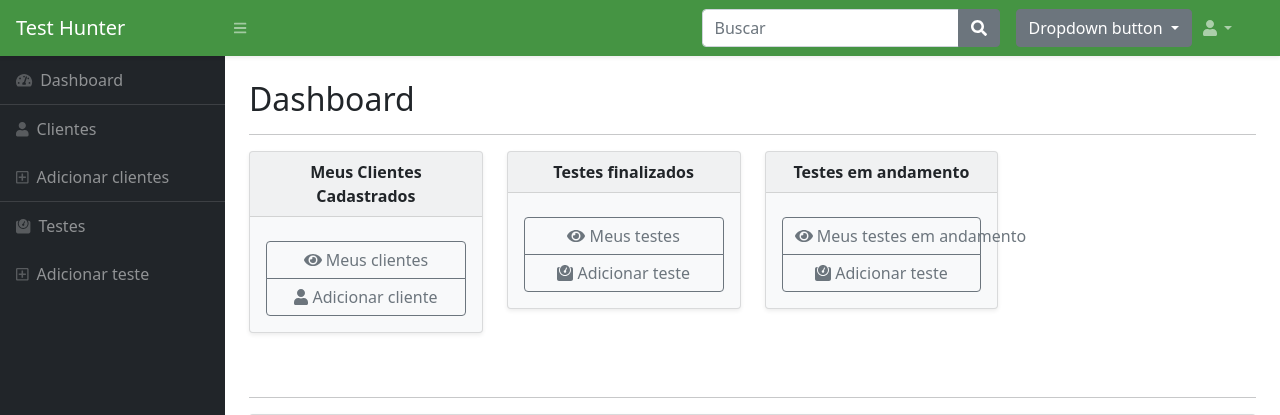
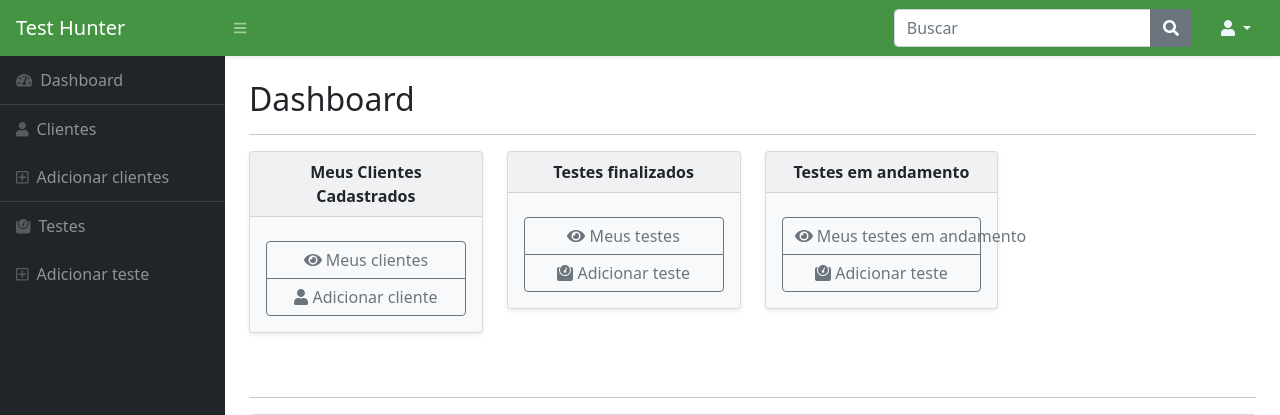
Before and after one commit to Hillerr/TestHunter, a Django app: page / in a window 1280 px wide. Shown: the top 415 px of the page. Run offline with Django 3.2, Linux system fonts and the light colour scheme; some libraries are stand-ins or nearby versions.

Commit message:
Frontend improvements

```diff
--- a/templates/base.html
+++ b/templates/base.html
@@ -13,9 +13,14 @@
         integrity="sha256-/xUj+3OJU5yExlq6GSYGSHk7tPXikynS7ogEvDej/m4=" crossorigin="anonymous"></script>
     <link rel="stylesheet" type="text/css" href="https://cdn.datatables.net/v/dt/dt-1.10.25/datatables.min.css" />
 
-    <link rel="stylesheet" href="https://maxcdn.bootstrapcdn.com/bootstrap/4.0.0/css/bootstrap.min.css" integrity="sha384-Gn5384xqQ1aoWXA+058RXPxPg6fy4IWvTNh0E263XmFcJlSAwiGgFAW/dAiS6JXm" crossorigin="anonymous">
-    <script src="https://maxcdn.bootstrapcdn.com/bootstrap/4.0.0/js/bootstrap.min.js" integrity="sha384-JZR6Spejh4U02d8jOt6vLEHfe/JQGiRRSQQxSfFWpi1MquVdAyjUar5+76PVCmYl" crossorigin="anonymous"></script>
-    <script src="https://cdnjs.cloudflare.com/ajax/libs/popper.js/1.12.9/umd/popper.min.js" integrity="sha384-ApNbgh9B+Y1QKtv3Rn7W3mgPxhU9K/ScQsAP7hUibX39j7fakFPskvXusvfa0b4Q" crossorigin="anonymous"></script>
+    <link rel="stylesheet" href="https://maxcdn.bootstrapcdn.com/bootstrap/4.0.0/css/bootstrap.min.css"
+        integrity="sha384-Gn5384xqQ1aoWXA+058RXPxPg6fy4IWvTNh0E263XmFcJlSAwiGgFAW/dAiS6JXm" crossorigin="anonymous">
+    <script src="https://maxcdn.bootstrapcdn.com/bootstrap/4.0.0/js/bootstrap.min.js"
+        integrity="sha384-JZR6Spejh4U02d8jOt6vLEHfe/JQGiRRSQQxSfFWpi1MquVdAyjUar5+76PVCmYl"
+        crossorigin="anonymous"></script>
+    <script src="https://cdnjs.cloudflare.com/ajax/libs/popper.js/1.12.9/umd/popper.min.js"
+        integrity="sha384-ApNbgh9B+Y1QKtv3Rn7W3mgPxhU9K/ScQsAP7hUibX39j7fakFPskvXusvfa0b4Q"
+        crossorigin="anonymous"></script>
     <link rel="stylesheet" type="text/css" href="https://cdn.datatables.net/1.10.25/css/dataTables.bootstrap5.min.css">
 
     <script type="text/javascript" src="https://cdn.datatables.net/v/dt/dt-1.10.25/datatables.min.js"></script>
@@ -46,31 +51,27 @@
                         class="fas fa-search"></i></button>
             </div>
         </form>
-        <div class="dropdown">
-            <button class="btn btn-secondary dropdown-toggle" type="button" id="dropdownMenuButton" data-toggle="dropdown" aria-haspopup="true" aria-expanded="false">
-              Dropdown button
+        <div class="dropdown"  style="left: 0px;">
+            <button class="btn dropdown-toggle"style="color: aliceblue;" type="button" id="dropdownMenuButton" data-toggle="dropdown"
+                aria-haspopup="true" aria-expanded="false">
+                <i class="fas fa-user"></i>
             </button>
-            <div class="dropdown-menu" aria-labelledby="dropdownMenuButton">
-              <a class="dropdown-item" href="#">Action</a>
-              <a class="dropdown-item" href="#">Another action</a>
-              <a class="dropdown-item" href="#">Something else here</a>
+            <div class="dropdown-menu" style="right: 0; left: auto;" aria-labelledby="dropdownMenuButton" >
+                <a class="dropdown-item" href="{% url 'my_tests' %}">Meus testes</a>
+                <a class="dropdown-item" href="{% url 'my_clients' %}">Meus clientes</a>
+                <li>
+                    <hr class="dropdown-divider" />
+                </li>
+                <a class="dropdown-item" href="{% url 'new_test' %}">Novo teste</a>
+                <a class="dropdown-item" href="{% url 'new_client' %}">Novo clientes</a>
+                <li>
+                    <hr class="dropdown-divider" />
+                </li>
+                <a class="dropdown-item" href="{% url 'logout' %}">Sair</a>
             </div>
-          </div>
+        </div>
         <!-- Navbar-->
-        <ul class="dropdown navbar-nav ms-auto ms-md-0 me-3 me-lg-4">
-            <li class="nav-item dropdown">
-                <a class="nav-link dropdown-toggle" id="navbarDropdown" href="#" role="button" data-bs-toggle="dropdown"
-                    aria-expanded="false"><i class="fas fa-user fa-fw"></i></a>
-                <ul class="dropdown-menu dropdown-menu-end" aria-labelledby="navbarDropdown">
-                    <li><a class="dropdown-item" href="#!">Settings</a></li>
-                    <li><a class="dropdown-item" href="#!">Activity Log</a></li>
-                    <li>
-                        <hr class="dropdown-divider" />
-                    </li>
-                    <li><a class="dropdown-item" href="#!">Logout</a></li>
-                </ul>
-            </li>
-        </ul>
+
     </nav>
     <div id="layoutSidenav">
         <div id="layoutSidenav_nav">
```
Also changed, not shown: templates/tests/test-detail.html (+3 -3 lines), media/tests/images/XFA_1_-_gift_box_label.jpg (added), media/tests/images/XFA_2_co-net.jpg (added).
